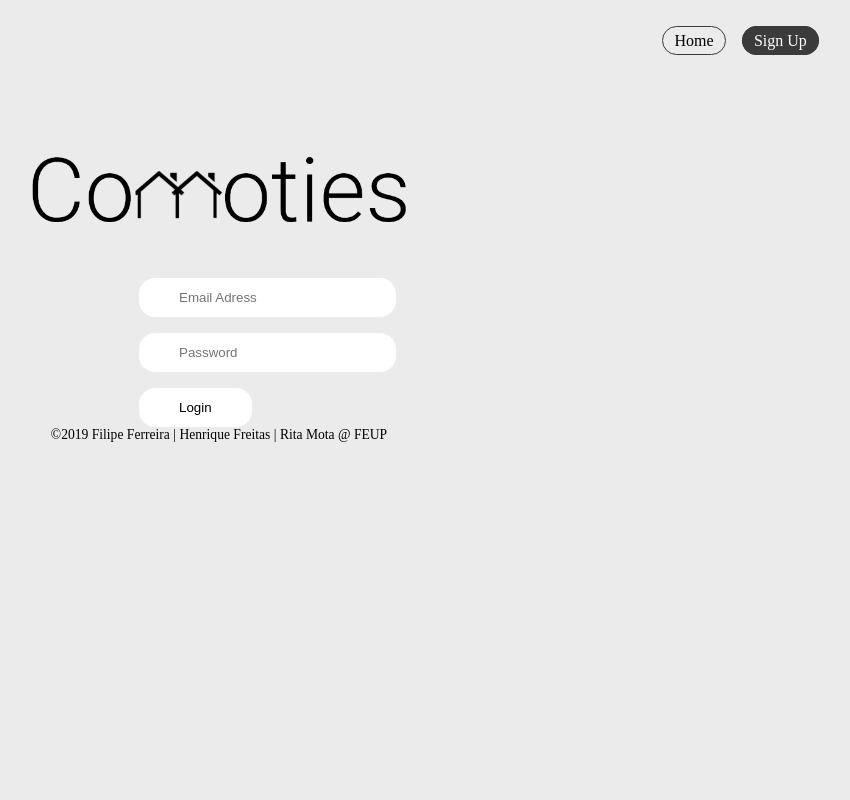
After one commit to atomatir/ltw-feup-proj, a PHP site: page /pages/login-page.php in a window 1280 px wide. The commit adds this page. Shown: the whole page, without its empty margins (421-1271 px from the left). Run offline with PHP 8.4, Linux system fonts and the light colour scheme.

Commit message:
Fiz coiosas, tentei organizar... acho que falhei tbh

```diff
--- a/css/head.css
+++ b/css/head.css
@@ -18,7 +18,7 @@ body {
 #menu ul {
     display: flex;
     list-style-type: none;
-    padding-top:1rem;
+    padding-top: 1rem;
     padding-right: 5rem;
     position: absolute;
     right: 0;
--- /dev/null
+++ b/css/login.css
@@ -0,0 +1,78 @@
+    body {
+        align-items: center;
+        background-color: #EBEBEB;
+        height: 100vh;
+        margin: 0;
+        padding: 0;
+    }
+
+    #login-top-bar {
+        display: flex;
+        height: 3rem;
+        padding: 0 5rem;
+    }
+
+    #logo img {
+        height: 4rem;
+        padding-top: 8rem;
+        height: auto;
+    }
+
+    #auth-menu ul {
+        display: flex;
+        list-style-type: none;
+        padding-top: 1rem;
+        padding-right: 2rem;
+        position: absolute;
+        right: 0;
+    }
+
+    #auth-menu ul li {
+        margin: 0;
+        padding: 0;
+    }
+
+    #auth-menu ul li a {
+        text-decoration: none;
+        border-style: solid;
+        border-width: 0.1rem;
+        border-radius: 2rem;
+        border-color: #3B3B3B;
+        padding: 0.3rem 0.7rem;
+        margin: 0 0.5rem;
+    }
+
+    #auth-menu ul li a:hover {
+        background-color: #F0653E;
+        color: #fff;
+    }
+
+    #home-button{
+        color: #000000;
+    }
+    #signup-button{
+        background-color: #3B3B3B ;
+        color: #FFFFFF;
+    }
+
+    #login-form{
+        padding-top: 1rem;
+        max-width: 10em;
+    }
+
+    #login-form input{
+        align-items: center;
+        background-color: #FFFFFF ;
+        border-style: none;
+        border-radius: 1rem;
+        padding: 0.75rem 2.5rem;
+        margin-top: 1rem; ;
+    }
+
+    .center {
+        display: block;
+        margin-left: auto;
+        margin-right: auto;
+        width: 30%;
+
+      }
--- a/index.html
+++ b/index.html
@@ -11,7 +11,7 @@
 
 <body>
     <header id="top-bar">
-        <a id="logo-img" href=""><img src="images/Logo Black (2).png" alt="CoMoties Logo"></a>
+        <a id="logo-img" href=""><img src="images/Title.png" alt="Comoties Logo"></a>
         <nav id="menu">
             <ul>
                 <li><a href="">Home</a></li>
@@ -19,7 +19,7 @@
                 <li><a href="">Become a Host</a></li>
                 <li><a href="">€ EUR</a></li>
                 <li><a href="">Sign Up</a></li>
-                <li><a href="">Login</a></li>
+                <li><a href="pages/login-page.php">Login</a></li>
             </ul>
         </nav>
     </header>
@@ -36,7 +36,7 @@
             </label>
 
             <label for="n-guests">
-                <input type="text" name="" id="n-guests" placeholder="What is the number of guests?" />
+                <input type="text" name="" id="n-guests" placeholder="Guests" />
             </label>
 
             <label for="price-range">
--- /dev/null
+++ b/pages/login-page.php
@@ -0,0 +1,9 @@
+<?php
+  include_once('../templates/auth-head.php');
+  include_once('../templates/authentication.php');
+  include_once('../templates/common.php');
+  // Verify if user is logged in
+
+  draw_login_header();
+  draw_login();
+  draw_footer();
--- /dev/null
+++ b/templates/auth-head.php
@@ -0,0 +1,29 @@
+<?php function draw_login_header()
+  {
+    /**
+     *
+     */ ?>
+  <!DOCTYPE html>
+  <html lang="en">
+
+  <head>
+    <meta charset="UTF-8">
+    <meta name="viewport" content="width=device-width, initial-scale=1.0">
+    <meta http-equiv="X-UA-Compatible" content="ie=edge">
+    <title>Comoties</title>
+    <link rel="stylesheet" href="../css/login.css">
+    <link rel="stylesheet" href="../css/footer.css">
+  </head>
+
+  <body>
+    <header id="auth-top-bar">
+      <nav id="auth-menu">
+        <ul>
+          <li><a id="home-button" href="">Home</a></li>
+          <li><a id="signup-button" href="">Sign Up</a></li>
+        </ul>
+      </nav>
+      <a id="logo" href=""><img src="../images/Title.png" alt="Comoties Logo" class="center"></a>
+    </header>
+
+  <?php } ?>
--- /dev/null
+++ b/templates/authentication.php
@@ -0,0 +1,31 @@
+<?php function draw_login()
+{
+    /**
+     * Draws the login section.
+     */ ?>
+
+    <section >
+        <form id="login-form" method="post" action=""  class="center">
+            <input id="username-input" type="text" placeholder="Email Adress" required>
+            <input id="password-input" type="password" placeholder="Password" required>
+            <input id="login-button" type="submit" value="Login" />
+        </form>
+    </section>
+
+<?php } ?>
+
+<?php function draw_signup()
+{
+    /**
+     * Draws the login section.
+     */ ?>
+
+    <section id="signup">
+        <form method="post" action="">
+            <input type="text" name="username-input" placeholder="username" required>
+            <input type="password" name="password-input" placeholder="password" required>
+            <input id="signup-button" type="submit" value="Sign up" />
+        </form>
+    </section>
+
+<?php } ?>
--- /dev/null
+++ b/templates/common.php
@@ -0,0 +1,47 @@
+<?php function draw_header()
+{
+  /**
+   *
+   */ ?>
+  <!DOCTYPE html>
+  <html lang="en">
+
+  <head>
+    <meta charset="UTF-8">
+    <meta name="viewport" content="width=device-width, initial-scale=1.0">
+    <meta http-equiv="X-UA-Compatible" content="ie=edge">
+    <title>Comoties</title>
+    <link rel="stylesheet" href="css/head.css" type="text/css">
+    <link rel="stylesheet" href="css/footer.css" type="text/css">
+    <link rel="stylesheet" href="css/home-form.css" type="text/css">
+  </head>
+
+  <body>
+    <header id="top-bar">
+      <a id="logo-img" href=""><img src="../images/Logo Black (2).png" alt="Comoties Logo"></a>
+      <nav id="menu">
+        <ul>
+          <li><a href="">Home</a></li>
+          <li><a href="">Help</a></li>
+          <li><a href="">Become a Host</a></li>
+          <li><a href="">€ EUR</a></li>
+          <li><a href="">Sign Up</a></li>
+          <li><a href="/pages/login-page.php">Login</a></li>
+        </ul>
+      </nav>
+    </header>
+  <?php } ?>
+
+
+  <?php function draw_footer()
+  {
+    /**
+     * Draws the footer for all pages.
+     */ ?>
+    <footer id="down-bar">
+      &copy;2019 Filipe Ferreira | Henrique Freitas | Rita Mota @ FEUP
+    </footer>
+  </body>
+
+  </html>
+<?php } ?>
--- a/templates/head.php
+++ b/templates/head.php
@@ -19,7 +19,7 @@
                     <li><a href="">Become a Host</a></li>
                     <li><a href="">€ EUR</a></li>
                     <li><a href="">Sign Up</a></li>
-                    <li><a href="">Login</a></li>
+                    <li><a href="/pages/login-page.php">Login</a></li>
                 </ul>
             </nav>
         </header>
```
Also changed, not shown: templates/login-form.php (added, +15 -0 lines), images/Title.png (added).
